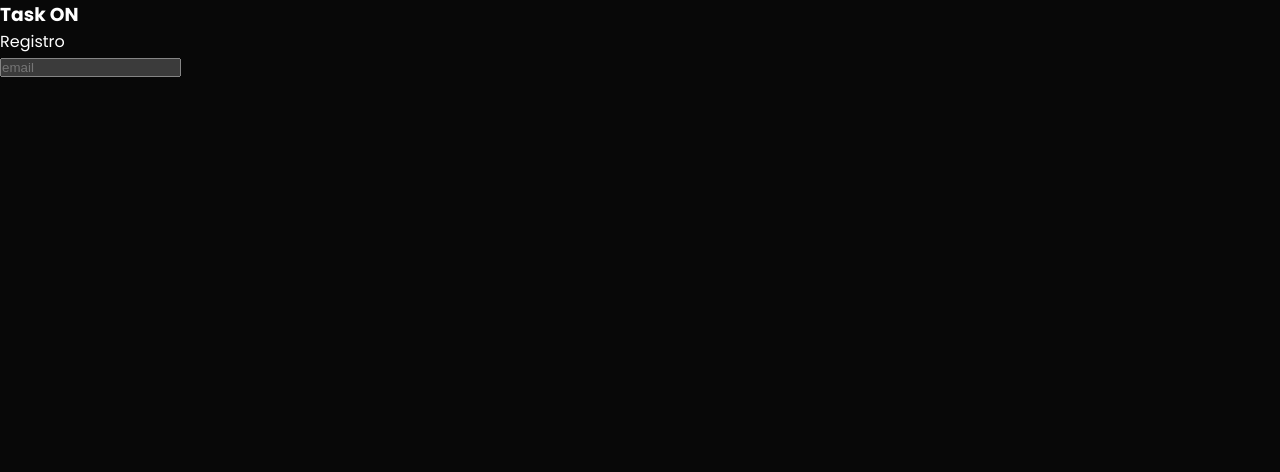
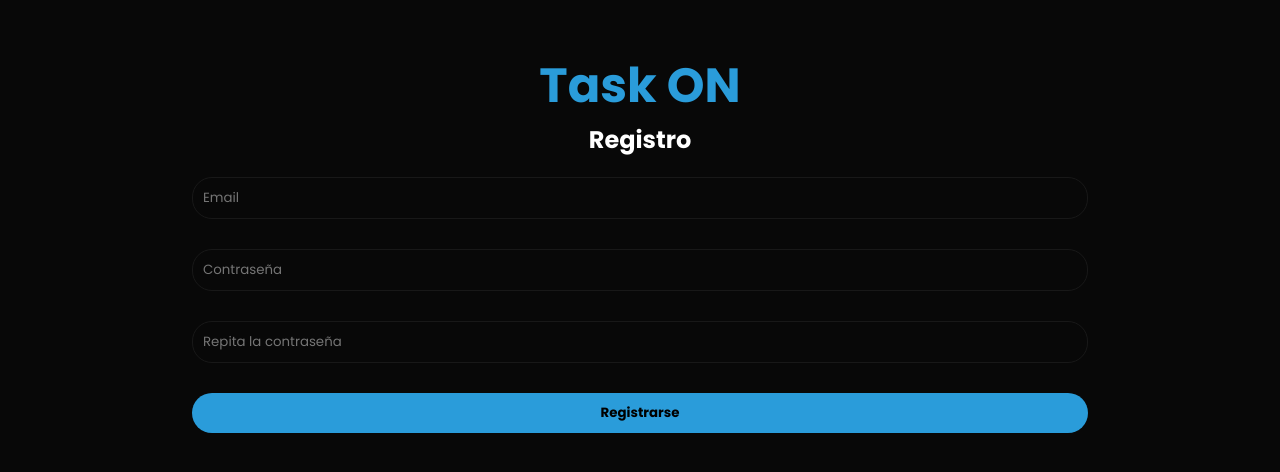
Before and after one commit to pablobarcala/todo-front, an Angular app: page /registro in a window 1280 px wide. Shown: the top 472 px of the page. Built offline with nearby package versions, Linux system fonts and the light colour scheme.

Commit message:
agregar los primeros estilos de la pagina de registro

```diff
--- a/src/app/modules/register/components/registro/registro.component.css
+++ b/src/app/modules/register/components/registro/registro.component.css
@@ -0,0 +1,48 @@
+.container {
+    padding: 50px 0;
+    display: flex;
+    flex-direction: column;
+    align-items: center;
+    justify-content: center;
+}
+
+h3 {
+    color: var(--PRIMARY);
+    font-size: 3rem;
+}
+
+.titulo {
+    font-size: 1.5rem;
+    font-weight: bold;
+}
+
+form {
+    padding: 20px 0;
+    display: flex;
+    flex-direction: column;
+    gap: 30px;
+    width: 70%;
+}
+
+input,
+button {
+    background-color: transparent;
+    border-radius: 20px;
+    padding: 10px;
+    font-family: "Poppins";
+}
+
+input {
+    border: 1px solid var(--SECOND-GREY);
+}
+
+input:focus {
+    outline: none;
+}
+
+button {
+    border: none;
+    background-color: var(--PRIMARY);
+    color: var(--HEADER-TEXT);
+    font-weight: bold;
+}
--- a/src/app/modules/register/components/registro/registro.component.html
+++ b/src/app/modules/register/components/registro/registro.component.html
@@ -1,7 +1,10 @@
 <div class="container">
     <h3>Task ON</h3>
-    <p>Registro</p>
+    <p class="titulo">Registro</p>
     <form>
-        <input type="text" placeholder="email">
+        <input type="text" placeholder="Email">
+        <input type="text" placeholder="Contraseña">
+        <input type="text" placeholder="Repita la contraseña">
+        <button>Registrarse</button>
     </form>
 </div>
```
